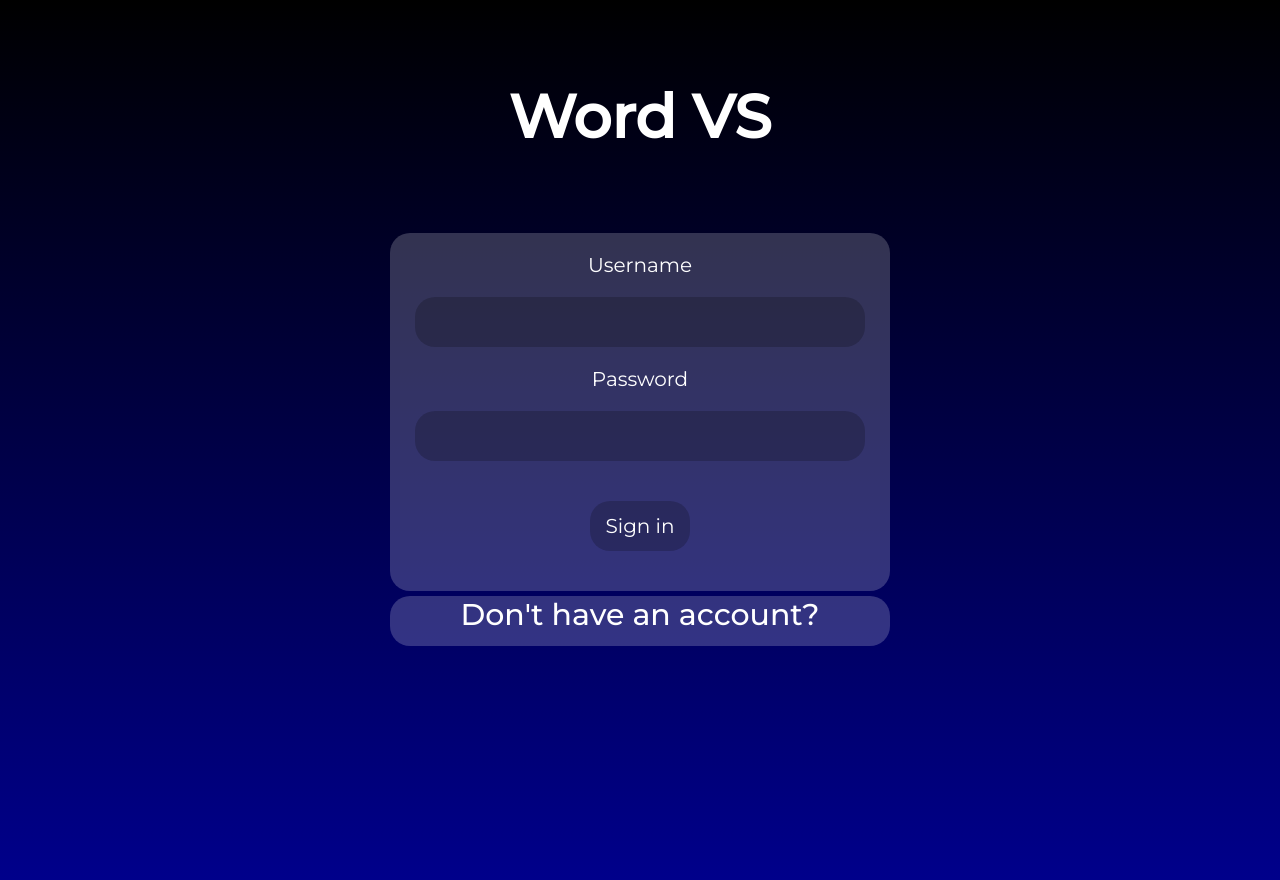
After one commit to TheBrightSparkDev/dev-inition, a Flask app: page /signin in a window 1280 px wide. The commit adds this page. Run offline with Flask 2, Linux system fonts and the light colour scheme; some libraries are stand-ins or nearby versions.

Commit message:
feat - added a sign in and sign up page that work correctly

```diff
--- a/app.py
+++ b/app.py
@@ -33,7 +33,7 @@ def homepage():
 
 # sign up section
 @app.route("/signup", methods=["GET", "POST"])
-def register():
+def signup():
     """
     displays signup page and controls logic on the page
     """
@@ -44,7 +44,7 @@ def register():
             {"username": request.form.get("username").lower()})
         if existing_user:
             flash("Username already exists")
-            return redirect(url_for("register"))
+            return redirect(url_for("signin"))
 
         register = {
             "username": request.form.get("username").lower(),
@@ -57,12 +57,12 @@ def register():
         flash("registration successful")
         return redirect(url_for("profile", username=session["user"]))
 
-    return render_template("register.html")
+    return render_template("signup.html")
 
 
 # sign in section
 @app.route("/signin", methods=["GET", "POST"])
-def login():
+def signin():
     """
     displays sign in and controls logic on sign in page
     """
@@ -88,7 +88,7 @@ def login():
         else:
             # username doesnt exist
             flash("username and/or password is incorrect")
-            return redirect(url_for("signin"))
+            return redirect(url_for("signup"))
     return render_template("signin.html")
 
 
--- a/static/css/style.css
+++ b/static/css/style.css
@@ -20,6 +20,9 @@ a{
     background-color: rgba(255, 255, 255, 0.2);
     border-radius: 20px;
 }
+.dark{
+    background-color:rgba(0, 0, 0, 0.2)
+}
 .small{
     width: 100px;
     height:50px;
@@ -27,6 +30,34 @@ a{
 .medium{
     width:150px;
     height:50px;
+}
+.large{
+    width:200px;
+    height:50px;
+}
+.x-large{
+    width:250px;
+    height:50px;
+}
+.responsive-small{
+    width:30%;
+    height:50px;
+}
+.responsive-medium{
+    width:50%;
+    height:50px;
+}
+.responsive-large{
+    width:90%;
+    height:50px;
+}
+.center{
+    text-align: center;
+    margin:auto;
+    vertical-align: auto;
+}
+.max-width{
+    max-width: 500px;
 }
 /* homepage specific changes */
 .game-body{
@@ -50,8 +81,69 @@ p{
     text-align: center;
     font-size: 30px;
     font-weight:500;
-    margin-top: 5px;;
+    margin-top: 5px;
 }
 .margin{
     margin-right: 30px;
 }
+/* sign in and sign up specific changes */
+.input-content-container{
+    margin-top: 10vh;
+    display: flex;
+    justify-content: center;
+}
+form{
+    display:flex;
+    justify-content: center;
+    flex-wrap: wrap;
+}
+#button-margins{
+    margin-top: 5vh;
+    margin-bottom: 5vh;
+}
+button {
+    appearance:inherit;
+    text-align: center;
+    color:white;
+    font-size:20px;
+    font-family: 'Montserrat', sans-serif;
+    cursor: pointer;
+    box-sizing: border-box;
+    background-color: rgba(0, 0, 0, 0);
+    border:0px;
+    width: inherit;
+    height:inherit;
+    border-radius: inherit;
+}
+input {
+    text-align: center;
+    color:white;
+    font-size:20px;
+    font-family: 'Montserrat', sans-serif;
+    -webkit-rtl-ordering: logical;
+    cursor: text;
+    background-color: rgba(0, 0, 0, 0);
+    margin: 0em;
+    padding:0;
+    border-width:0;
+    width:inherit;
+    height:inherit;
+    border-radius: inherit;
+}
+input:focus{
+    outline: none;
+}
+label{
+    margin-top:2.5vh;
+    margin-bottom:2.5vh;
+    color:white;
+    font-size:20px;
+    font-family: 'Montserrat', sans-serif;
+}
+.form-bg{
+    width:100vw;
+    height:70wh;
+}
+.bottom-page-text{
+    margin-top:20px;
+}
--- a/templates/homepage.html
+++ b/templates/homepage.html
@@ -3,13 +3,13 @@
 <h1 class="game-title">Word VS</h1>
 <div class="home-options">
     <div class="rounded medium margin">
-        <a href="#"><p>Sign Up</p></a>
+        <a href="{{url_for('signup')}}"><p>Sign Up</p></a>
     </div>
     <div class="rounded small margin">
         <a href="#"><p>Guest</p></a>
     </div>
     <div class="rounded medium margin">
-        <a href="#"><p>Sign Out</p></a>
+        <a href="{{url_for('signin')}}"><p>Sign In</p></a>
     </div>
 </div>
 {% endblock %}
--- /dev/null
+++ b/templates/signin.html
@@ -0,0 +1,28 @@
+{% extends "base.html" %}
+{% block content %}
+<h1 class="game-title">Word VS</h1>
+<div class="input-content-container">
+    <div class="rounded form-bg max-width">
+        <form method="POST" action="{{ url_for('signin') }}">
+        <label for="username">Username</label>
+        <div class="center rounded responsive-large dark">
+            <input class="center" id="username" type="text" name="username"
+            pattern="^[a-zA-Z0-9]{5,15}$" class="validate" required>
+        </div>
+        <label class="label" for="passord">Password</label>
+        <div class="center rounded responsive-large dark">
+            <input class="center" id="password" type="password" name="password"
+            pattern="^[a-zA-Z0-9]{5,15}$" class="validate" required>
+        </div>
+        <div class="rounded small dark" id="button-margins">
+            <button type="submit">
+                Sign in
+            </button>
+        </div>
+        </form>
+    </div>
+</div>
+<div class="responsive-large rounded center max-width">
+    <a href="{{url_for('signup')}}"><p>Don't have an account?</p></a>
+</div>
+{% endblock %}
```
Also changed, not shown: templates/signup.html (added, +28 -0 lines).
